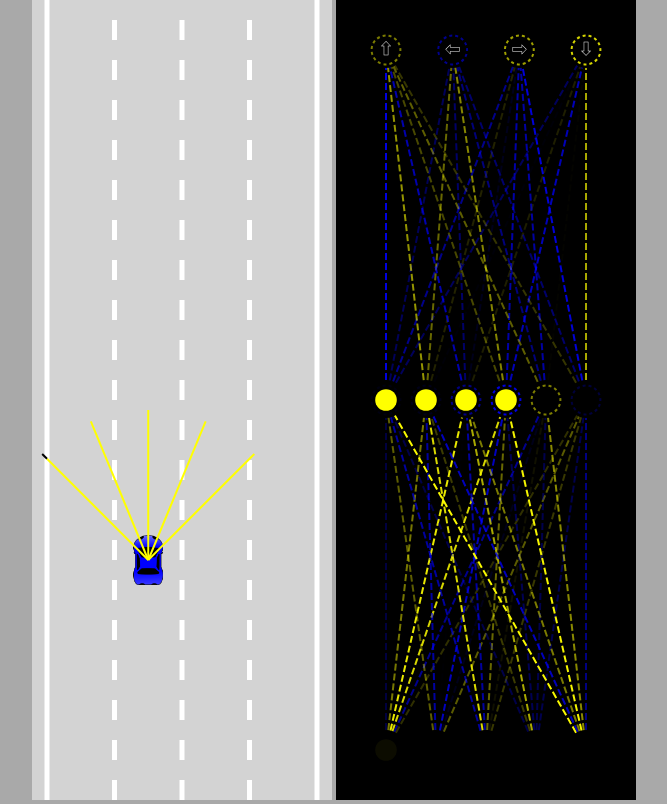
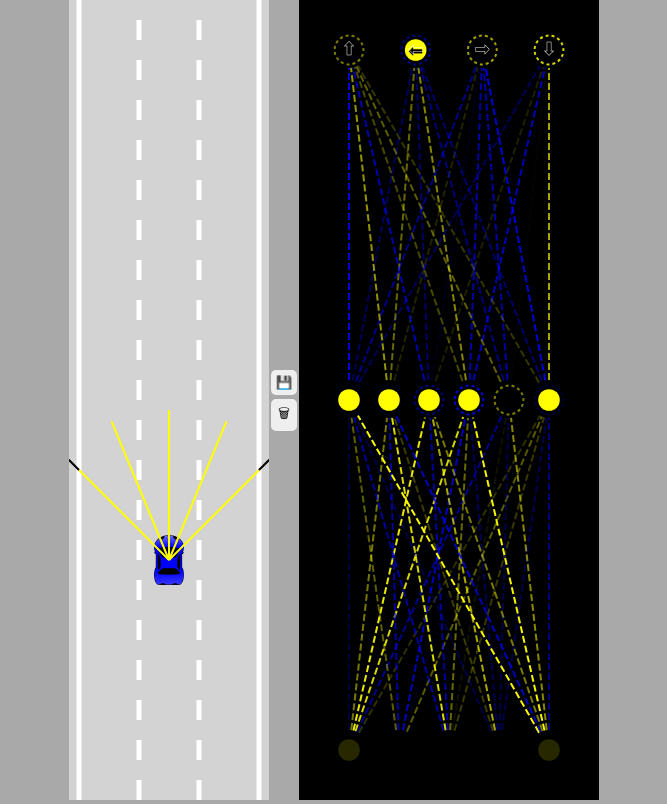
Before and after one commit to vanpeta/self-driving-js, a plain HTML site: page index.html in a window 1280 px wide. Shown: the whole page, without its empty margins (306-973 px from the left). Drawn offline with Linux system fonts and the light colour scheme.

Commit message:
adding AI functionality

```diff
--- a/car.js
+++ b/car.js
@@ -140,7 +140,7 @@ class Car {
         this.y -= Math.cos(this.angle)*this.speed;
     }
 
-    draw(ctx, traffic) {
+    draw(ctx, traffic, drawSensor = false) {
         if(this.damaged){
             this.image = this.imageDamage;
         }
@@ -162,7 +162,7 @@ class Car {
         ctx.fill();
         ctx.restore();
 
-        if(this.sensor) {
+        if(this.sensor && drawSensor) {
             this.sensor.draw(ctx);
         }
     }
--- a/index.html
+++ b/index.html
@@ -5,6 +5,10 @@
 </head>
 <body>
     <canvas id="carCanvas"></canvas>
+    <div id="vertical-buttons">
+        <button onclick="save()">💾</button>
+        <button onclick="discard()">🗑</button>
+    </div>
     <canvas id="networkCanvas"></canvas>
     <script src="visualizer.js"></script>
     <script src="network.js"></script>
--- a/main.js
+++ b/main.js
@@ -1,41 +1,100 @@
 const carCanvas = document.getElementById("carCanvas");
-carCanvas.width = 300;
+carCanvas.width = 200;
 
 const networkCanvas = document.getElementById("networkCanvas");
 networkCanvas.width = 300;
 
 const carCtx = carCanvas.getContext("2d");
 const networkCtx = networkCanvas.getContext("2d");
+
 const road = new Road(carCanvas.width / 2, carCanvas.width * 0.9);
-const car = new Car(road.getLaneCenter(1), 100, 30, 50, "AI");
+
+const N = 1;
+const cars = generateCars(N);
+let bestCar = cars[0];
+if(localStorage.getItem("bestBrain")) {
+    cars.forEach((car, i) => {
+        car.brain = JSON.parse(localStorage.getItem("bestBrain"));
+        if(i != 0) {
+            NeuralNetwork.mutate(cars[i].brain, 0.1);
+        }
+    });
+    bestCar.brain = JSON.parse(localStorage.getItem("bestBrain"));
+}
+
 const traffic = [
-    new Car(road.getLaneCenter(1), -100, 30, 50, "DUMMY", 2)
+    new Car(road.getLaneCenter(1), -100, 30, 50, "DUMMY", 2),
+    new Car(road.getLaneCenter(0), -300, 30, 50, "DUMMY", 2),
+    new Car(road.getLaneCenter(2), -300, 30, 50, "DUMMY", 2),
+    new Car(road.getLaneCenter(0), -500, 30, 50, "DUMMY", 2),
+    new Car(road.getLaneCenter(1), -500, 30, 50, "DUMMY", 2),
+    new Car(road.getLaneCenter(1), -700, 30, 50, "DUMMY", 2),
+    new Car(road.getLaneCenter(2), -700, 30, 50, "DUMMY", 2),
+    new Car(road.getLaneCenter(1), -900, 30, 50, "DUMMY", 2),
+    new Car(road.getLaneCenter(0), -900, 30, 50, "DUMMY", 2),
+    new Car(road.getLaneCenter(2), -1100, 30, 50, "DUMMY", 2),
+    new Car(road.getLaneCenter(0), -1100, 30, 50, "DUMMY", 2),
+    new Car(road.getLaneCenter(1), -1300, 30, 50, "DUMMY", 2),
+    new Car(road.getLaneCenter(1), -1500, 30, 50, "DUMMY", 2),
+    new Car(road.getLaneCenter(2), -1500, 30, 50, "DUMMY", 2),
+    new Car(road.getLaneCenter(1), -1700, 30, 50, "DUMMY", 2),
+    new Car(road.getLaneCenter(2), -1700, 30, 50, "DUMMY", 2),
+    new Car(road.getLaneCenter(0), -1900, 30, 50, "DUMMY", 2),
+    new Car(road.getLaneCenter(1), -1900, 30, 50, "DUMMY", 2)
 ];
 
+annimate();
 
-annimate();
+function save() {
+    localStorage.setItem("bestBrain", JSON.stringify(bestCar.brain));
+}
+
+function discard() {
+    localStorage.removeItem("bestBrain");
+}
+
+function generateCars(N) {
+    const cars = [];
+    for(let i = 0; i < N; i++) {
+        cars.push(new Car(road.getLaneCenter(1), 100, 30, 50, "AI"));
+    }
+    return cars;
+}
 
 function annimate(time) {
     traffic.forEach(car => {
         car.update(road.borders, []);
     });
-    car.update(road.borders, traffic);
+    cars.forEach(car => {
+        car.update(road.borders, traffic);
+    });
+
+    bestCar = cars.find(car =>
+        car.y == Math.min(...cars.map(c => c.y))
+    );
+
     carCanvas.height = window.innerHeight;
     networkCanvas.height = window.innerHeight;
 
     carCtx.save();
-    carCtx.translate(0, -car.y + carCanvas.height * 0.7);
+    carCtx.translate(0, -bestCar.y + carCanvas.height * 0.7);
 
     road.draw(carCtx);
     traffic.forEach(car => {
         car.draw(carCtx, true);
-    })
-    car.draw(carCtx, false);
+    });
+
+    carCtx.globalAlpha = 0.2;
+    cars.forEach(car => {
+        car.draw(carCtx, false);
+    });
+    carCtx.globalAlpha = 1;
+    bestCar.draw(carCtx, false, true);
 
     carCtx.restore();
 
     networkCtx.lineDashOffset = -time / 50;
 
-    Visualizer.drawNetwork(networkCtx, car.brain);
+    Visualizer.drawNetwork(networkCtx, bestCar.brain);
     requestAnimationFrame(annimate);
 }
--- a/network.js
+++ b/network.js
@@ -1,67 +1,88 @@
-class NeuralNetwork {
-    constructor(neuronCounts) {
-        this.levels = [];
-        for(let i = 0; i < neuronCounts.length - 1; i++) {
-            this.levels.push(new Level(neuronCounts[i], neuronCounts[i + 1]));
+class NeuralNetwork{
+    constructor(neuronCounts){
+        this.levels=[];
+        for(let i=0;i<neuronCounts.length-1;i++){
+            this.levels.push(new Level(
+                neuronCounts[i],neuronCounts[i+1]
+            ));
         }
     }
 
-    static feedForward(givenInputs, network) {
-        let outputs = Level.feedForward(
-            givenInputs,
-            network.levels[0]
-        );
-        for(let i = 1; i < network.levels.length; i++) {
-            outputs = Level.feedForward(
-                outputs,
-                network.levels[i]
-            );
+    static feedForward(givenInputs,network){
+        let outputs=Level.feedForward(
+            givenInputs,network.levels[0]);
+        for(let i=1;i<network.levels.length;i++){
+            outputs=Level.feedForward(
+                outputs,network.levels[i]);
         }
+        return outputs;
+    }
 
-        return outputs;
+    static mutate(network, amount = 1) {
+        network.levels.forEach(level => {
+            for(let i = 0; i < level.biases.length; i++) {
+                level.biases[i] = lerp(
+                    level.biases[i],
+                    Math.random() * 2 -1,
+                    amount
+                )
+            }
+            for(let i = 0; i < level.weights.length; i++) {
+                for(let j = 0; j < level.weights[i].length; j++) {
+                    level.weights[i][j] = lerp(
+                        level.weights[i][j],
+                        Math.random() * 2 -1,
+                        amount
+                    );
+                }
+            }
+        });
     }
 }
 
-class Level {
-    constructor(inputCount, outputCount) {
-        this.inputs = new Array(inputCount);
-        this.outputs = new Array(outputCount)
-        this.biases = new Array(outputCount);
+class Level{
+    constructor(inputCount,outputCount){
+        this.inputs=new Array(inputCount);
+        this.outputs=new Array(outputCount);
+        this.biases=new Array(outputCount);
 
-        this.weights = [];
-
-        for(let i = 0; i < inputCount; i++) {
-            this.weights[i] = new Array(outputCount);
-        };
+        this.weights=[];
+        for(let i=0;i<inputCount;i++){
+            this.weights[i]=new Array(outputCount);
+        }
 
         Level.#randomize(this);
     }
 
+    static #randomize(level){
+        for(let i=0;i<level.inputs.length;i++){
+            for(let j=0;j<level.outputs.length;j++){
+                level.weights[i][j]=Math.random()*2-1;
+            }
+        }
 
-
-    static #randomize(level){
-        for(let i = 0; i < level.inputs.length; i++) {
-            for(let j = 0; j < level.outputs.length; j++) {
-                level.weights[i][j] = Math.random() * 2 - 1;
-            };
-        };
-        for(let i = 0; i < level.biases.length; i++) {
-            level.biases[i] = Math.random() * 2 - 1;
-        };
+        for(let i=0;i<level.biases.length;i++){
+            level.biases[i]=Math.random()*2-1;
+        }
     }
 
-    static feedForward(givenInputs, level) {
+    static feedForward(givenInputs,level){
         for(let i=0;i<level.inputs.length;i++){
-            level.inputs[i] = givenInputs[i];
-        };
+            level.inputs[i]=givenInputs[i];
+        }
 
         for(let i=0;i<level.outputs.length;i++){
-            let sum = 0;
+            let sum=0
             for(let j=0;j<level.inputs.length;j++){
-                sum+= level.inputs[i] * level.weights[j][i];
-            };
-            level.outputs[i] = sum > level.biases[i] ? 1 : 0;
-        };
+                sum+=level.inputs[j]*level.weights[j][i];
+            }
+
+            if(sum>level.biases[i]){
+                level.outputs[i]=1;
+            }else{
+                level.outputs[i]=0;
+            }
+        }
 
         return level.outputs;
     }
--- a/road.js
+++ b/road.js
@@ -1,5 +1,5 @@
 class Road{
-    constructor(x, width, laneCount = 4) {
+    constructor(x, width, laneCount = 3) {
         this.x = x;
         this.width = width;
         this.laneCount = laneCount;
--- a/style.css
+++ b/style.css
@@ -2,7 +2,26 @@ body {
     margin: 0;
     background: darkgray;
     overflow: hidden;
-    text-align: center;
+    display: flex;
+    justify-content: center;
+    align-items: center;
+}
+
+#vertical-buttons {
+    display: flex;
+    flex-direction: column;
+}
+
+button {
+    border: none;
+    border-radius: 5px;
+    padding: 5px;
+    margin: 2px;
+    cursor: pointer;
+}
+
+button:hover {
+    background: blue;
 }
 
 #carCanvas {
```
